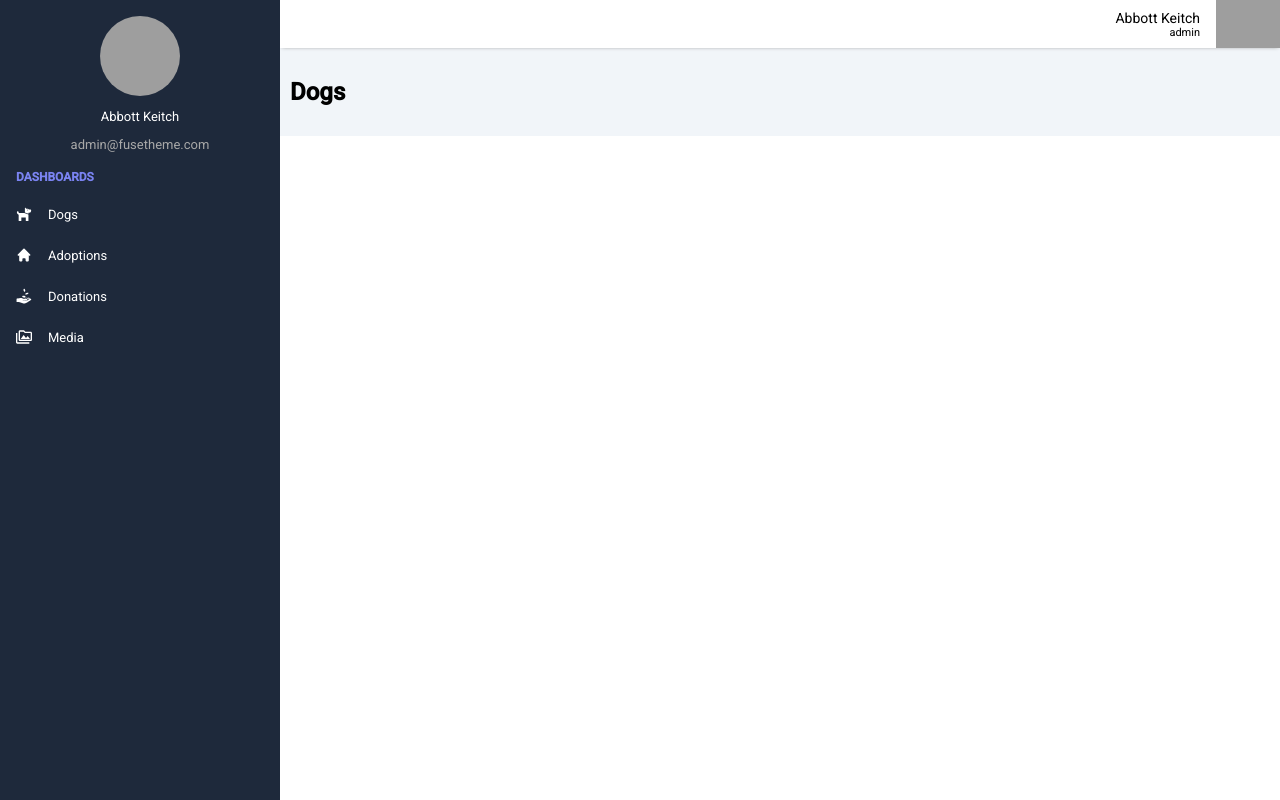
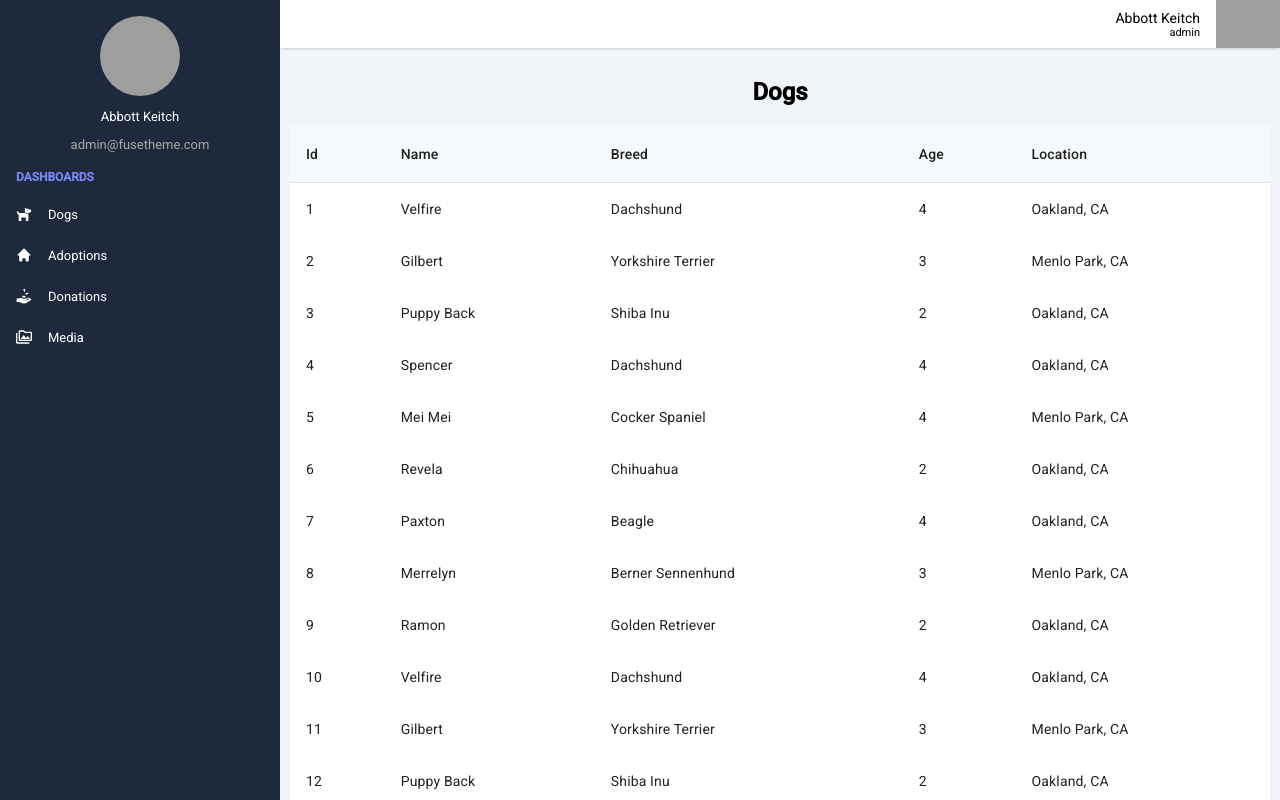
Before and after one commit to simz14/DoggyBoard, a React (Vite) app in the folder client/: page /dogs in a window 1280 px wide. Shown: the top 800 px of the page. Built offline with nearby package versions, Linux system fonts and the light colour scheme; grey boxes are pictures that could not be loaded; a web font is replaced by a local one.

Commit message:
dogs table

```diff
--- a/client/src/components/Header/components/SideBar.jsx
+++ b/client/src/components/Header/components/SideBar.jsx
@@ -11,6 +11,7 @@ const SideBarWrap = styled.div`
   min-height: 100vh;
   overflow-y: auto;
   width: 280px;
+  height: 100%;
   position: relative;
   background-color: ${({ theme }) => theme.colors.darkBlue};
   z-index: 999;
--- /dev/null
+++ b/client/src/components/TableWrapper.jsx
@@ -0,0 +1,14 @@
+import React from "react";
+import styled from "styled-components";
+
+const StyledWrapper = styled.div`
+  overflow-x: auto;
+  width: 100%;
+  min-width: 350px;
+`;
+
+const TableWrapper = ({ children }) => {
+  return <StyledWrapper>{children}</StyledWrapper>;
+};
+
+export default TableWrapper;
--- a/client/src/screens/Dogs/DogsTableScreen.jsx
+++ b/client/src/screens/Dogs/DogsTableScreen.jsx
@@ -3,9 +3,24 @@ import { Container } from "../../components/Container";
 import Layout from "../../components/Layout";
 import useDogs from "../../hooks/useDoga";
 import { useEffect } from "react";
+import DogsTableHead from "./components/DogsTableHead";
+import { Table } from "@mui/material";
+import DogsTableBody from "./components/DogsTableBody";
+import TableWrapper from "../../components/TableWrapper";
 
 const Wrapper = styled.div`
   background-color: ${({ theme }) => theme.colors.lightBcgBlue};
+  .contentWrap {
+    display: flex;
+    flex-direction: column;
+    align-items: center;
+  }
+
+  .tableWrap {
+    overflow-x: auto;
+    width: 100%;
+    min-width: 400px;
+  }
 `;
 
 const DogsTableScreen = () => {
@@ -23,8 +38,12 @@ const DogsTableScreen = () => {
             <div className="introWrap">
               <h2>Dogs</h2>
             </div>
-
-            <div className="tableWrap"></div>
+            <TableWrapper>
+              <Table sx={{ minWidth: 700 }}>
+                <DogsTableHead />
+                <DogsTableBody />
+              </Table>
+            </TableWrapper>
           </div>
         </Container>
       </Wrapper>
--- /dev/null
+++ b/client/src/screens/Dogs/components/DogsTableBody.jsx
@@ -0,0 +1,22 @@
+import React from "react";
+import { TableBody, TableCell, TableRow } from "@mui/material";
+import useDogs from "../../../hooks/useDoga";
+
+const DogsTableBody = () => {
+  const { dogs } = useDogs();
+  return (
+    <TableBody>
+      {dogs.map((row) => (
+        <TableRow key={row.id} sx={{ td: { border: 0 } }}>
+          <TableCell align="right">{row.id}</TableCell>
+          <TableCell align="right">{row.name}</TableCell>
+          <TableCell align="right">{row.breed}</TableCell>
+          <TableCell align="right">{row.age}</TableCell>
+          <TableCell align="right">{row.location}</TableCell>
+        </TableRow>
+      ))}
+    </TableBody>
+  );
+};
+
+export default DogsTableBody;
--- /dev/null
+++ b/client/src/screens/Dogs/components/DogsTableHead.jsx
@@ -0,0 +1,18 @@
+import React from "react";
+import { TableCell, TableHead, TableRow } from "@mui/material";
+
+const DogsTableHead = () => {
+  return (
+    <TableHead>
+      <TableRow>
+        <TableCell align="right">Id</TableCell>
+        <TableCell align="right">Name</TableCell>
+        <TableCell align="right">Breed</TableCell>
+        <TableCell align="right">Age</TableCell>
+        <TableCell align="right">Location</TableCell>
+      </TableRow>
+    </TableHead>
+  );
+};
+
+export default DogsTableHead;
--- /dev/null
+++ b/client/src/utils/MUI/MuiThemeProvider.jsx
@@ -0,0 +1,6 @@
+import { theme } from "./components";
+import { ThemeProvider } from "@mui/material/styles";
+
+export default function MuiTheme({ children }) {
+  return <ThemeProvider theme={theme}>{children}</ThemeProvider>;
+}
--- /dev/null
+++ b/client/src/utils/MUI/components.jsx
@@ -0,0 +1,27 @@
+import { createTheme } from "@mui/material/styles";
+
+export const theme = createTheme({
+  components: {
+    MuiTableHead: {
+      styleOverrides: {
+        root: {
+          backgroundColor: "#f6f9fb",
+        },
+      },
+    },
+    MuiTableBody: {
+      styleOverrides: {
+        root: {
+          backgroundColor: "white",
+        },
+      },
+    },
+    MuiTableCell: {
+      styleOverrides: {
+        root: {
+          textAlign: "start",
+        },
+      },
+    },
+  },
+});
--- a/client/src/utils/theme/Theme.jsx
+++ b/client/src/utils/theme/Theme.jsx
@@ -1,10 +1,11 @@
 import { ThemeProvider } from "styled-components";
 import { colors, typography, spacing, border } from "./themes";
+import MuiTheme from "../MUI/MuiThemeProvider";
 
 export default function Theme({ children }) {
   return (
     <ThemeProvider theme={{ colors, typography, spacing, border }}>
-      {children}
+      <MuiTheme> {children}</MuiTheme>
     </ThemeProvider>
   );
 }
```
Also changed, not shown: client/src/components/Table/TableContainer.jsx (deleted, +0 -10 lines), client/src/components/Table/TableHeader.jsx (deleted, +0 -10 lines), client/src/components/Table/TableRow.jsx (deleted, +0 -10 lines).
